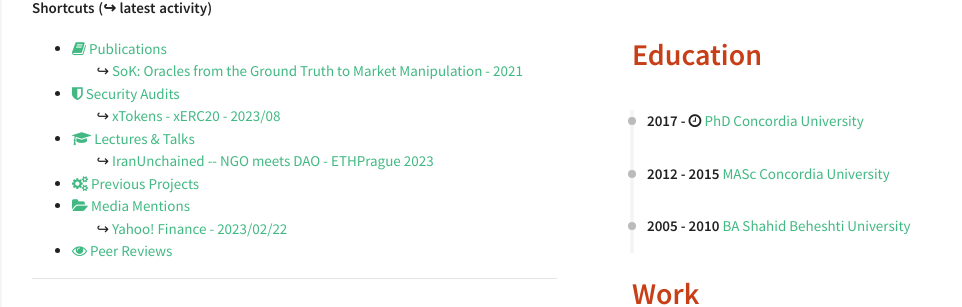
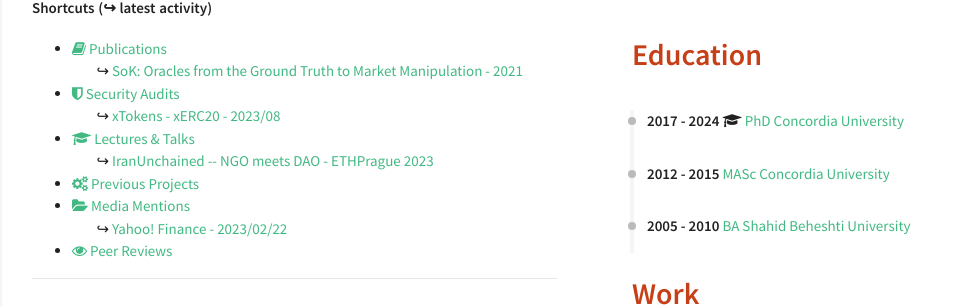
Before and after one commit to shayanb/shayan.es, a Jekyll site: the page built from index.html, in a window 1280 px wide. Shown: the part 414-721 px from the top of the page, without its empty margins (318-1280 px from the left). Built offline with Jekyll 4.4.1, drawn with Linux system fonts in a browser that asks for light colours; nearby versions of some CDN libraries.

Commit message:
add end of phd

```diff
--- a/_data/index/education.yml
+++ b/_data/index/education.yml
@@ -1,6 +1,6 @@
 - name: PhD Concordia University
   link: https://www.concordia.ca/
-  date: 2017 - <i class="fa fa-clock-o" aria-hidden="true" title="Until Now"></i>
+  date: 2017 - 2024 <i class="fa fa-graduation-cap" aria-hidden="true" title="Graduation"></i>
   descr: Blockchain Applications and Society <br> (expected graduation in 2019)
 
 - name: MASc Concordia University
```
